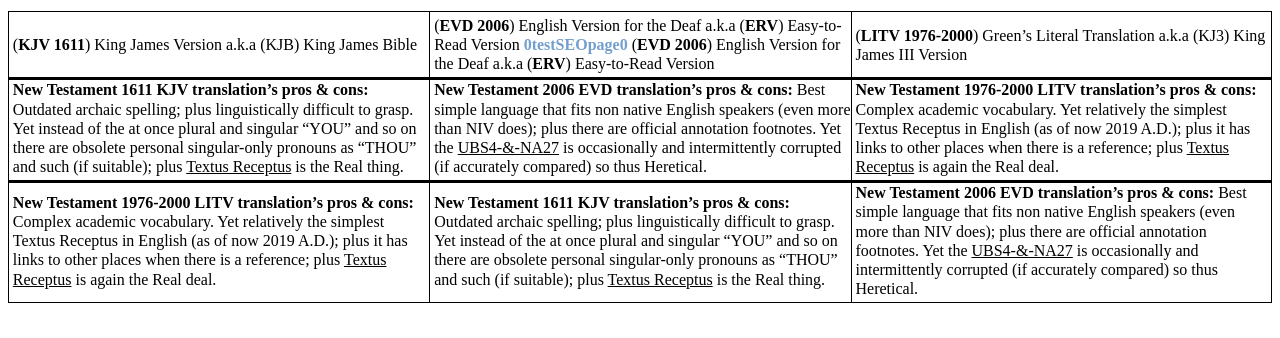
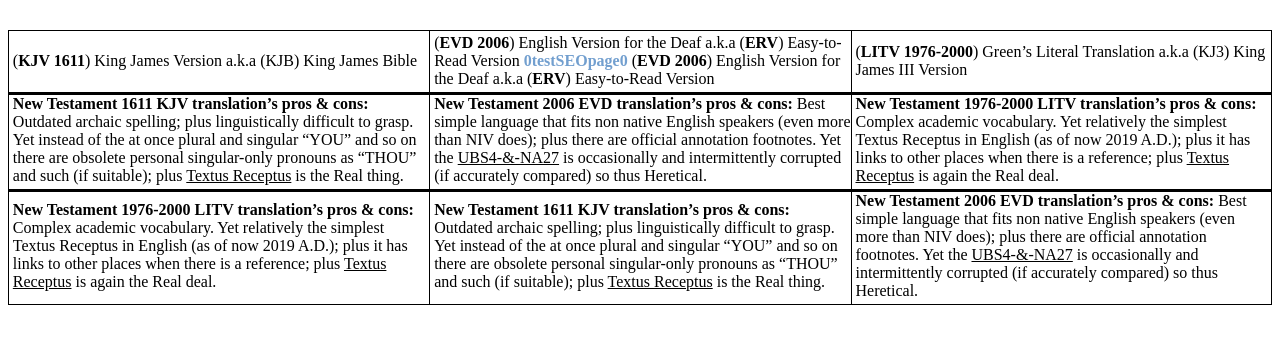
Before and after one commit to nontakeinvain/1611, a plain HTML site: page 0testSEOpage0.html in a window 1280 px wide. Shown: the part 354-692 px from the top of the page. Drawn offline with Linux system fonts and the light colour scheme.

Commit message:
Update 0testSEOpage0.html

```diff
--- a/0testSEOpage0.html
+++ b/0testSEOpage0.html
@@ -4,9 +4,6 @@
 	<meta http-equiv="content-type" content="text/html; charset=windows-1252"/>
 	<title></title>
 	<style type="text/css">
-		@page { margin: 0.79in }
-		p { margin-bottom: 0.1in; line-height: 120% }
-		td p { margin-bottom: 0in }
 	</style>
 </head>
 <body lang="en-US" dir="ltr">
```
